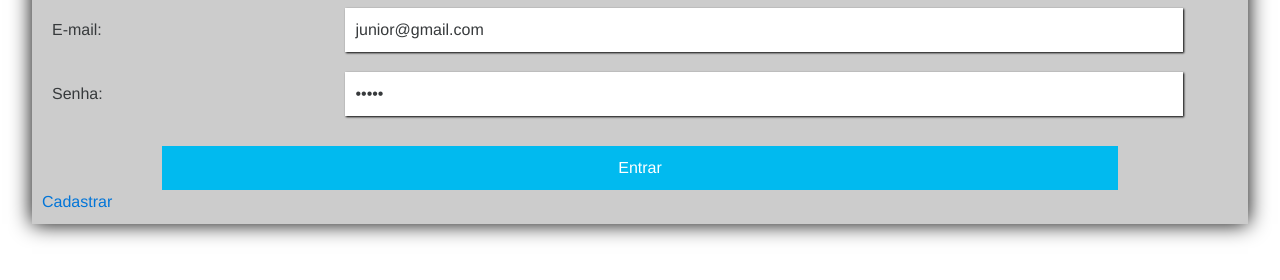
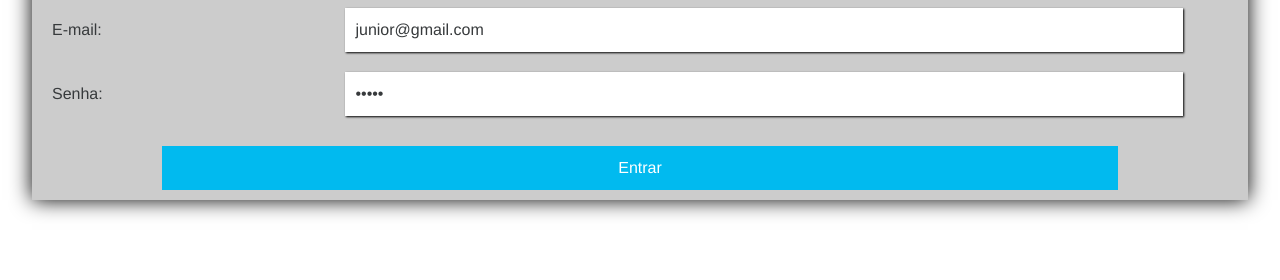
Before and after one commit to Alberto19/BeeTechTest, a website: page public/views/index.html at #/login in a window 1280 px wide. Shown: the part 204-484 px from the top of the page. Drawn offline with nearby package versions, Linux system fonts and the light colour scheme; some packages are replaced by stand-ins of ours; files that its build step writes are made by us from their sources.

Commit message:
readme e correcoes

```diff
--- a/package.json
+++ b/package.json
@@ -4,7 +4,8 @@
   "description": "",
   "main": "index.js",
   "scripts": {
-    "start": "node index.js",
+    "start": "npm run build && node index.js",
+    "build":"gulp css && gulp js",
     "test": "mocha --reporter spec   api/test/**/*.test.js"
   },
   "repository": {
--- a/public/views/layouts/login.html
+++ b/public/views/layouts/login.html
@@ -12,7 +12,6 @@
                 <input ng-model="vm.password" type="password">
             </div>
             <button type="submit" class="login__btn">Entrar</button>
-            <a ng-click="vm.register()">Cadastrar</a>
         </form>
     </div>
 </div>
```
Also changed, not shown: README.md.
